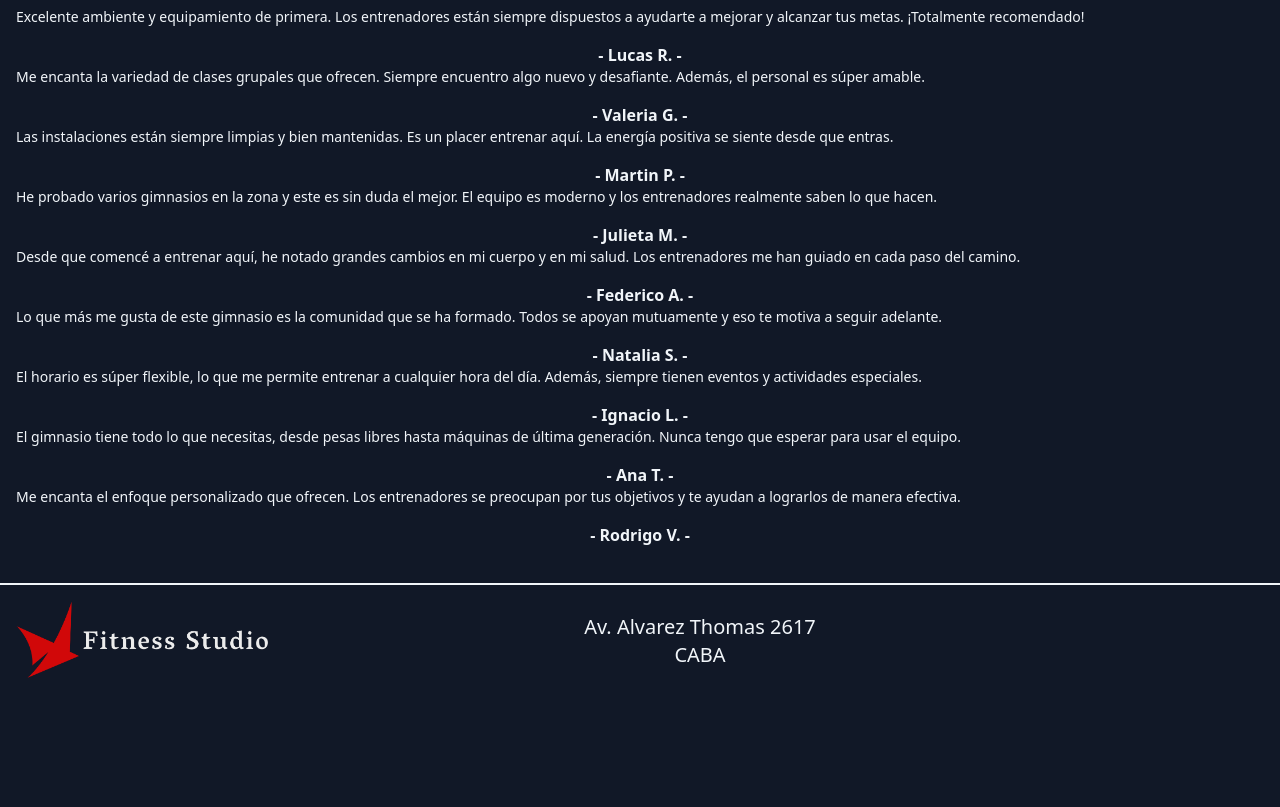
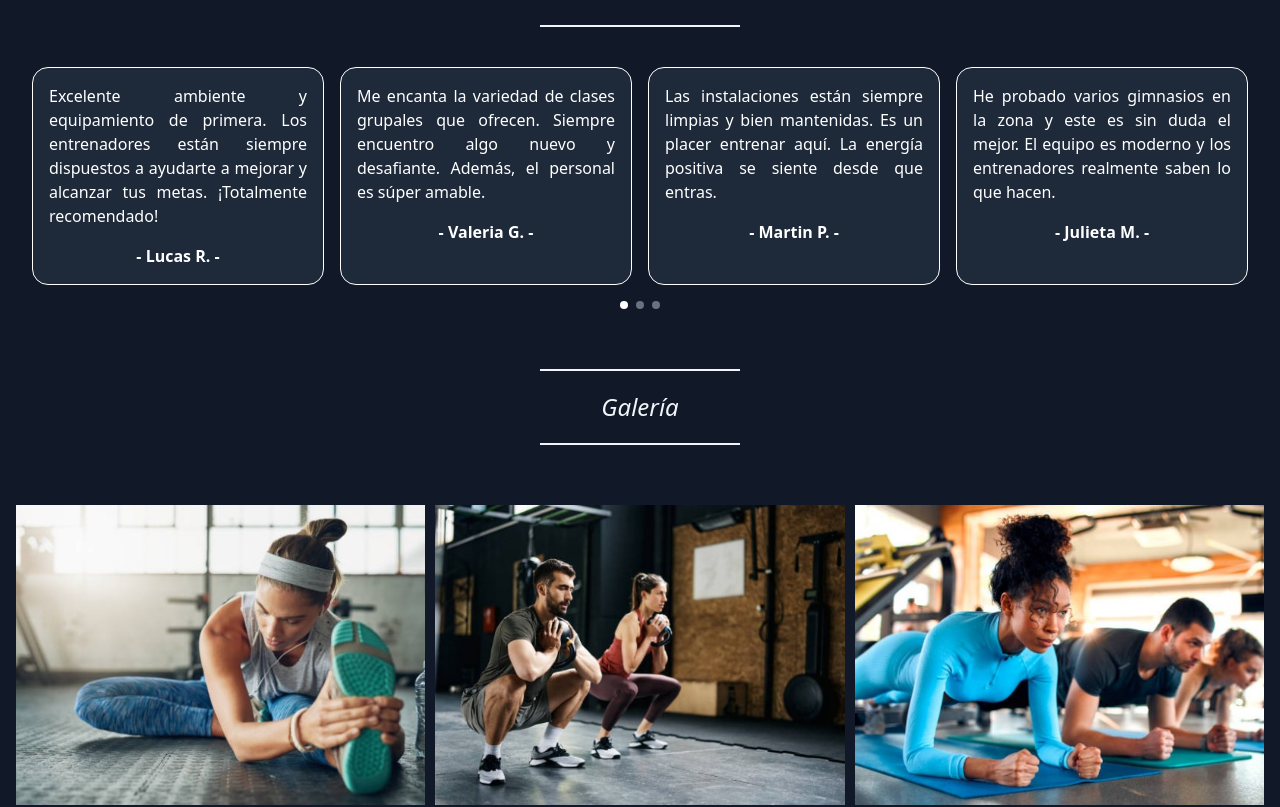
Before and after one commit to Veritoa45/FitnessStudio, a React (Vite) app: page / in a window 1280 px wide. Shown: the part 1766-2573 px from the top of the page. Before the commit the page ends 2463 px from the top, so only its background shows below. Built offline with nearby package versions, Linux system fonts and the light colour scheme; some icons are missing.

Commit message:
Agregando Galería y Form Contacto

```diff
--- a/package.json
+++ b/package.json
@@ -11,9 +11,12 @@
   },
   "dependencies": {
     "@tailwindcss/vite": "^4.1.11",
+    "framer-motion": "^12.23.11",
     "react": "^19.1.0",
     "react-dom": "^19.1.0",
     "react-router-dom": "^7.7.1",
+    "react-slick": "^0.30.3",
+    "slick-carousel": "^1.8.1",
     "tailwindcss": "^4.1.11"
   },
   "devDependencies": {
--- a/src/components/CardClase.jsx
+++ b/src/components/CardClase.jsx
@@ -1,21 +1,14 @@
-import clases from "../mock/clases.json";
-
-const CardClase = () => {
+const CardClase = ({ clase }) => {
   return (
     <>
-      {clases.map((clase) => (
-        <div
-          key={clase.id}
-          className="relative rounded-md overflow-hidden w-95/100"
-        >
+      <div className="relative rounded-md overflow-hidden w-95/100">
         <img
           src={clase.imagen}
           alt={clase.nombre}
           className="h-[300px] w-full object-cover align-top"
         />
-          <h4 className="texto-banner">{clase.nombre}</h4>
+        <h4 className="texto-banner cursor-pointer">{clase.nombre}</h4>
       </div>
-      ))}
     </>
   );
 };
--- a/src/components/ClasesContainer.jsx
+++ b/src/components/ClasesContainer.jsx
@@ -1,5 +1,6 @@
 import CardClase from "./CardClase";
 import LineaCorta from "./LineaCorta";
+import clases from "../mock/clases.json";
 
 const ClasesContainer = () => {
   return (
@@ -8,7 +9,9 @@ const ClasesContainer = () => {
       <h2 className="text-center text-2xl italic">Nuestras Clases</h2>
       <LineaCorta />
       <div className="grid grid-cols-[repeat(auto-fit,minmax(350px,1fr))] gap-[10px] pt-[20px] my-[15px] mx-auto">
-        <CardClase />
+        {clases.map((clase, id) => (
+          <CardClase key={id} clase={clase} />
+        ))}
       </div>
     </section>
   );
--- a/src/components/Contacto.jsx
+++ b/src/components/Contacto.jsx
@@ -1,7 +1,59 @@
-import React from "react";
+import LineaCorta from "./LineaCorta";
 
 const Contacto = () => {
-  return <div></div>;
+  return (
+    <section className="mt-[60px]">
+      <LineaCorta />
+      <h2 className="text-center text-2xl italic">Contactanos</h2>
+      <LineaCorta />
+      <form
+        action="#"
+        className="py-8 lg:py-16 px-4 mx-auto max-w-screen-md space-y-8"
+      >
+        <div>
+          <label for="email" className="block mb-4 text-base text-gray-300">
+            Email
+          </label>
+          <input
+            type="email"
+            id="email"
+            className="bg-gray-700 border-gray-600 placeholder-gray-400 text-white shadow-sm-light text-base rounded-lg block w-full p-2.5 outline-none"
+            placeholder="email@ejemplo.com"
+            required
+          />
+        </div>
+        <div>
+          <label for="subject" className="block mb-4 text-base text-gray-300">
+            Asunto
+          </label>
+          <input
+            type="text"
+            id="subject"
+            className="block p-2.5 w-full text-base rounded-lg border bg-gray-700 border-gray-600 placeholder-gray-400 text-white shadow-sm-light outline-none"
+            placeholder="¿En qué podemos ayudarte?"
+            required
+          />
+        </div>
+        <div className="sm:col-span-2">
+          <label for="message" className="block mb-4 text-base text-gray-300 ">
+            Mensaje
+          </label>
+          <textarea
+            id="message"
+            rows="6"
+            className="block p-2.5 w-full text-base outline-none rounded-lg shadow-sm border bg-gray-700 border-gray-600 placeholder-gray-400 text-white"
+            placeholder="Deje su mensaje..."
+          />
+        </div>
+        <button
+          type="submit"
+          className="block mx-auto py-3 px-5 text-base text-center text-white rounded-lg bg-gray-700 cursor-pointer hover:bg-gray-800"
+        >
+          Enviar
+        </button>
+      </form>
+    </section>
+  );
 };
 
 export default Contacto;
--- a/src/components/GaleriaGrid.jsx
+++ b/src/components/GaleriaGrid.jsx
@@ -0,0 +1,38 @@
+import LineaCorta from "./LineaCorta";
+
+const GaleriaGrid = () => {
+  const imagenes = [
+    "src/assets/foto1.jpg",
+    "src/assets/foto2.jpg",
+    "src/assets/foto3.jpg",
+    "src/assets/foto4.jpg",
+    "src/assets/foto5.jpg",
+    "src/assets/foto6.jpg",
+    "src/assets/foto7.jpg",
+    "src/assets/foto8.jpg",
+    "src/assets/foto9.jpg",
+    "src/assets/foto10.jpg",
+    "src/assets/foto11.jpg",
+    "src/assets/foto12.jpg",
+  ];
+
+  return (
+    <>
+      <LineaCorta />
+      <h2 className="text-center text-2xl italic">Galería</h2>
+      <LineaCorta />
+
+      <div className="grid grid-cols-[repeat(auto-fit,minmax(350px,1fr))] gap-[10px] pt-[40px] my-[15px] mx-auto overflow-hidden">
+        {imagenes.map((imagen, index) => (
+          <img
+            key={index}
+            src={imagen}
+            className="w-full align-top h-[300px] object-cover"
+          />
+        ))}
+      </div>
+    </>
+  );
+};
+
+export default GaleriaGrid;
--- a/src/components/HomeContainer.jsx
+++ b/src/components/HomeContainer.jsx
@@ -1,6 +1,8 @@
 import Entrena from "../assets/entrena.jpg";
 import ClasesContainer from "./ClasesContainer";
 import TestimonioContainer from "./TestimonioContainer";
+import GaleriaGrid from "./GaleriaGrid";
+import Contacto from "./Contacto";
 
 const HomeContainer = () => {
   return (
@@ -10,6 +12,8 @@ const HomeContainer = () => {
       <div className="container p-4 mx-auto">
         <ClasesContainer />
         <TestimonioContainer />
+        <GaleriaGrid />
+        <Contacto />
       </div>
     </>
   );
--- a/src/components/NavBar.jsx
+++ b/src/components/NavBar.jsx
@@ -1,6 +1,5 @@
 import { useState } from "react";
 import { Icon } from "@iconify/react";
-import { Link } from "react-router-dom";
 
 const NavBar = () => {
   const [isOpen, setIsOpen] = useState(false);
@@ -33,24 +32,21 @@ const NavBar = () => {
           />
         </div>
         <ul className="text-white flex flex-col items-center justify-center space-y-6 mt-10">
-          <Link
-            to={"#clases"}
-            className="text-lg hover:bg-gray-800 p-2 rounded"
-          >
+          <a href="#clases" className="text-lg hover:bg-gray-800 p-2 rounded">
             Nuestras Clases
-          </Link>
-          <Link
-            to={"#testimonios"}
+          </a>
+          <a
+            href="#testimonios"
             className="text-lg hover:bg-gray-800 p-2 rounded"
           >
             Testimonios
-          </Link>
-          <Link
-            to={"#galeria"}
-            className="text-lg hover:bg-gray-800 p-2 rounded"
-          >
+          </a>
+          <a href="#galeria" className="text-lg hover:bg-gray-800 p-2 rounded">
             Galeria
-          </Link>
+          </a>
+          <a href="#contacto" className="text-lg hover:bg-gray-800 p-2 rounded">
+            Contacto
+          </a>
         </ul>
       </div>
     </div>
--- a/src/components/TestimonioCard.jsx
+++ b/src/components/TestimonioCard.jsx
@@ -1,14 +1,10 @@
-import testimonios from "../mock/testimonios.json";
-
-const TestimonioCard = () => {
+const TestimonioCard = ({ testimonio }) => {
   return (
     <>
-      {testimonios.map((testimonio) => (
-        <div key={testimonio.id}>
-          <p className="text-justify text-sm mb-4">{testimonio.mensaje}</p>
-          <h4 className="text-center font-semibold">- {testimonio.nombre} -</h4>
-        </div>
-      ))}
+      <div className="w-[300px] p-4 border rounded-2xl text-white bg-gray-800">
+        <p className="text-justify mb-4 text-base">{testimonio.mensaje}</p>
+        <h4 className="text-center font-semibold">- {testimonio.nombre} -</h4>
+      </div>
     </>
   );
 };
--- a/src/components/TestimonioContainer.jsx
+++ b/src/components/TestimonioContainer.jsx
@@ -1,13 +1,73 @@
+import { useState, useEffect } from "react";
+import { motion, AnimatePresence } from "framer-motion";
 import TestimonioCard from "./TestimonioCard";
 import LineaCorta from "./LineaCorta";
+import testimonios from "../mock/testimonios.json";
 
 const TestimonioContainer = () => {
+  const [index, setIndex] = useState(0);
+  const [itemsPerPage, setItemsPerPage] = useState(1);
+
+  useEffect(() => {
+    const updateItems = () => {
+      const width = window.innerWidth;
+      if (width >= 1024) {
+        setItemsPerPage(4);
+      } else if (width >= 768) {
+        setItemsPerPage(2);
+      } else {
+        setItemsPerPage(1);
+      }
+    };
+    updateItems();
+    window.addEventListener("resize", updateItems);
+    return () => window.removeEventListener("resize", updateItems);
+  }, []);
+
+  const start = index * itemsPerPage;
+  const visibleItems = testimonios.slice(start, start + itemsPerPage);
+
+  const totalPages = Math.ceil(testimonios.length / itemsPerPage);
+
+  const handleDotClick = (i) => {
+    setIndex(i);
+  };
+
   return (
-    <section id="testimonios">
+    <section id="testimonios" className="mt-[60px] mb-[60px]">
       <LineaCorta />
       <h2 className="text-center text-2xl italic">Testimonios</h2>
       <LineaCorta />
-      <div className="">{<TestimonioCard />}</div>
+      <div className="flex flex-col items-center mt-[40px]">
+        <div className="relative w-full min-h-[200px] overflow-hidden px-4">
+          <AnimatePresence mode="wait">
+            <motion.div
+              key={index}
+              initial={{ opacity: 0, x: 50 }}
+              animate={{ opacity: 1, x: 0 }}
+              exit={{ opacity: 0, x: -50 }}
+              transition={{ duration: 0.5 }}
+              className="flex gap-4 justify-center"
+            >
+              {visibleItems.map((testimonio, i) => (
+                <TestimonioCard key={i} testimonio={testimonio} />
+              ))}
+            </motion.div>
+          </AnimatePresence>
+        </div>
+
+        <div className="flex gap-2 mt-4">
+          {Array.from({ length: totalPages }).map((_, i) => (
+            <button
+              key={i}
+              onClick={() => handleDotClick(i)}
+              className={`w-2 h-2 rounded-full ${
+                i === index ? "bg-white" : "bg-gray-500"
+              }`}
+            />
+          ))}
+        </div>
+      </div>
     </section>
   );
 };
```
Also changed, not shown: 1 other file (tests, documents, lock files or other folders). Lines whose indentation alone changed are shown as unchanged.
